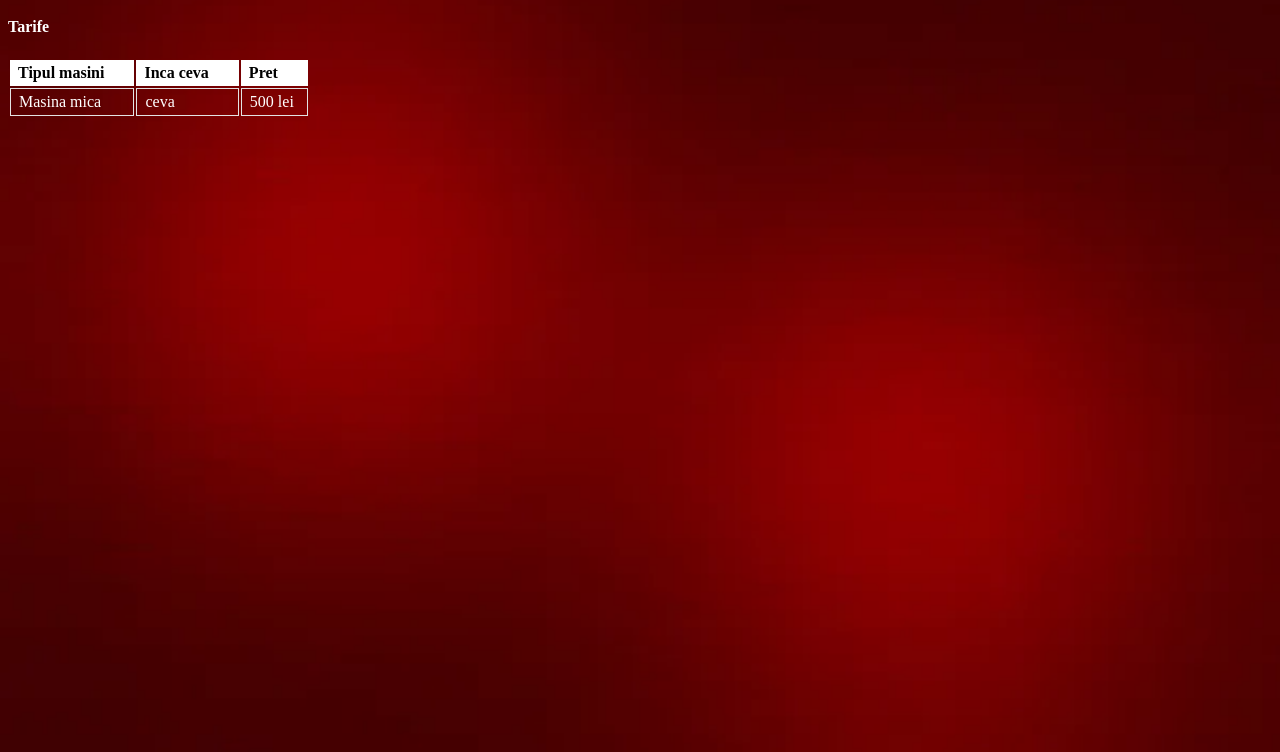
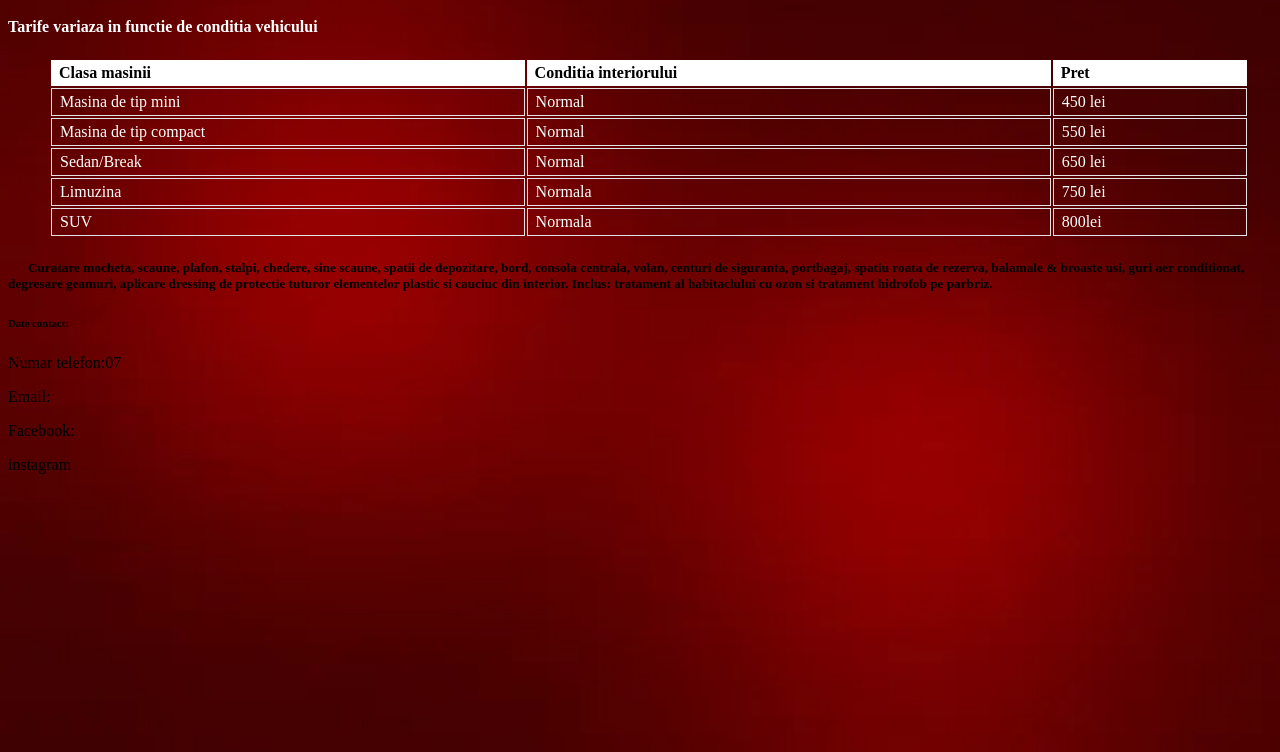
Before and after one commit to Autan123/Akenyo-White-Space, a plain HTML site: page interortarife.html in a window 1280 px wide. Shown: the part 48-800 px from the top of the page. Drawn offline with Linux system fonts and the light colour scheme.

Commit message:
Add files via upload

```diff
--- a/interortarife.html
+++ b/interortarife.html
@@ -3,29 +3,60 @@
 <head>
 <h1>Tarife interior</h1>
         <link rel="stylesheet" type="text/css" href="css/style2.css">
-<h4>Tarife</h4>
+<h4>Tarife variaza in functie de conditia vehicului</h4>
 
-<table>
+<table class="auto-style1" style="width: 1200px">
     <tr>
-        <th>Tipul masini</th>
-        <th>Inca ceva</th>
+        <th>Clasa masinii</th>
+        <th>Conditia interiorului</th>
         <th>Pret</th>
     </tr>
     <tr>
-        <td>Masina mica</td>
-        <td>ceva</td>
-        <td>500 lei</td>
+        <td>Masina de tip mini</td>
+        <td>Normal</td>
+        <td>450 lei</td>
+    </tr>
+
+    <tr>
+         <td>Masina de tip compact</td>
+         <td>Normal</td>
+         <td>550 lei</td>
+    </tr>
+
+    <tr>
+        <td>Sedan/Break</td>
+        <td>Normal</td>
+        <td>650 lei</td>
+     </tr>
+
+    <tr>
+        <td>Limuzina</td>
+        <td>Normala</td>
+        <td>750 lei</td>
+
+    </tr>
+    <tr>
+        <td>SUV</td>
+        <td>Normala</td>
+        <td>800lei</td>
     </tr>
     </table>
 
 
 
 
+    <h5>&nbsp;&nbsp;&nbsp;&nbsp;&nbsp;&nbsp;Curatare mocheta, scaune, plafon, stalpi, chedere, sine scaune, spatii de depozitare, bord, consola
+centrala, volan, centuri de siguranta, portbagaj, spatiu roata de rezerva, balamale & broaste usi, guri aer
+conditionat, degresare geamuri, aplicare dressing de protectie tuturor elementelor plastic si cauciuc din
+interior. Inclus: tratament al habitaclului cu ozon si tratament hidrofob pe parbriz.</h5>
 
 
 
-
-
+ <h6>Date contact:</h6>
+<h7>Numar telefon:07</h7>
+<p>Email:</p>
+<p>Facebook:</p>
+<p>instagram</p>
 
 
 
@@ -41,6 +72,9 @@ body {
   background-attachment: fixed;
   background-size: 100% 100%;
 }
+.auto-style1 {
+	margin-left: 41px;
+}
 </style>
     </head>
     </body>
```
Also changed, not shown: tarifeexterior.html (+67 -0 lines).
